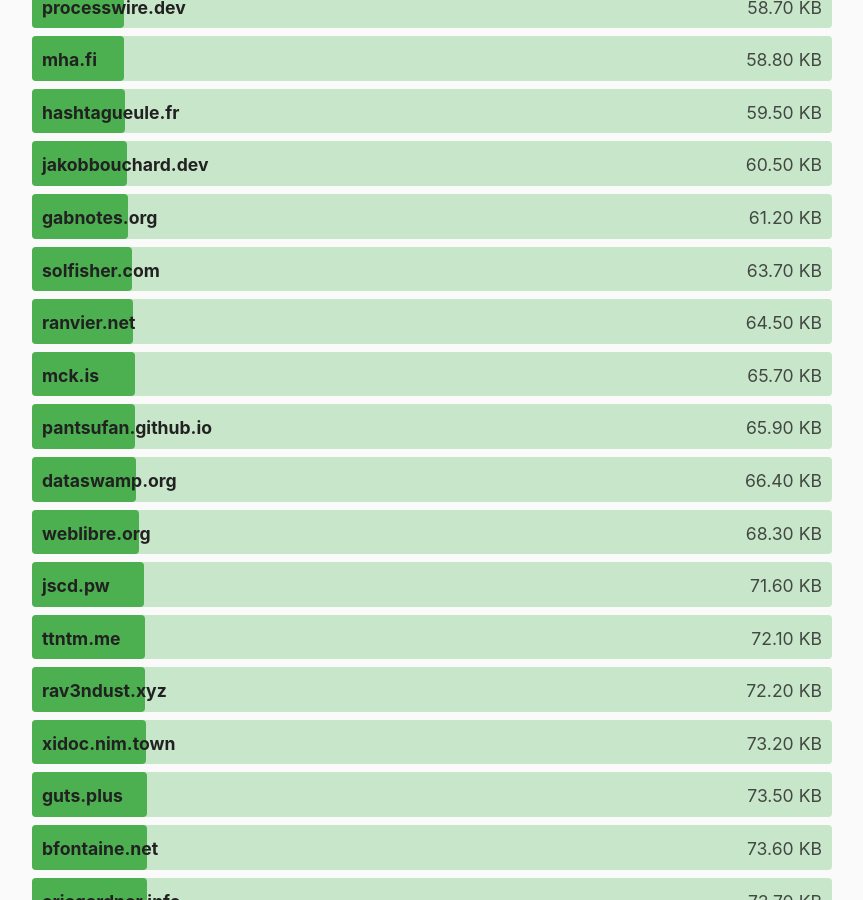
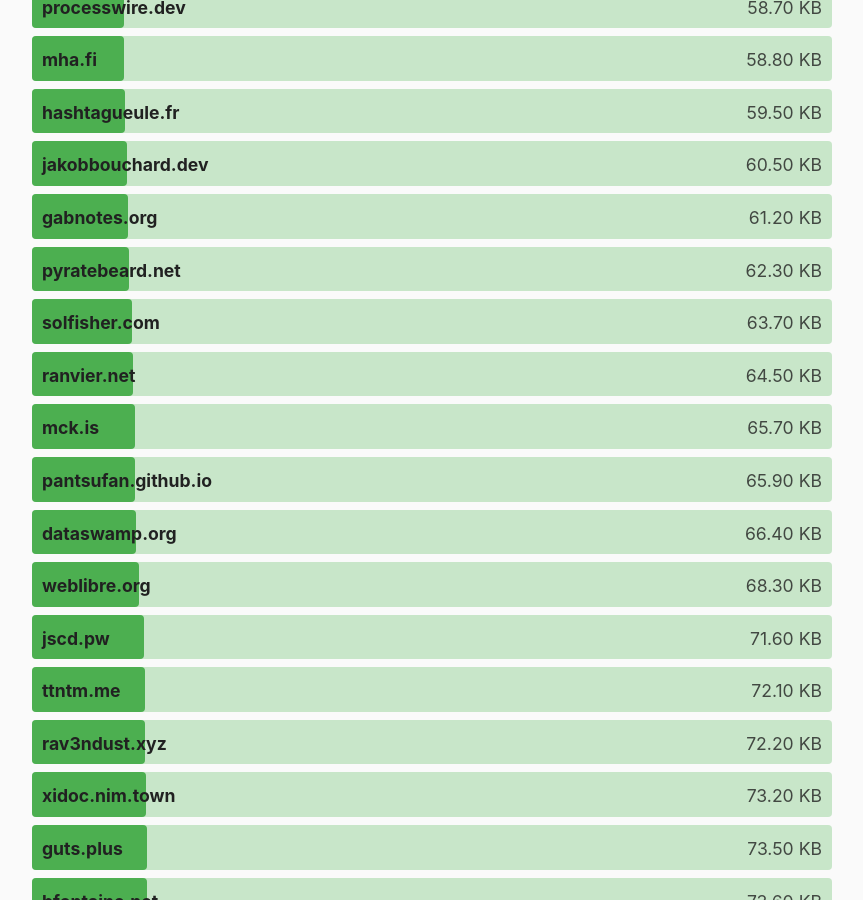
Before and after one commit to kevquirk/512kb.club, a Jekyll site: the page built from index.md, in a window 1280 px wide and 900 px high, scrolled down 10004 px. Shown: the whole window, without its empty margins (208-1071 px from the left). Built offline with Jekyll 4.4.1, drawn with Linux system fonts in a browser that asks for light colours.

Commit message:
add pyratebeard.net

```diff
--- a/_data/sites.yml
+++ b/_data/sites.yml
@@ -1248,6 +1248,11 @@
   size: 83.0
   last_checked: 2021-12-20
 
+- domain: pyratebeard.net
+  url: https://pyratebeard.net
+  size: 62.3
+  last_checked: 2022-01-11
+
 - domain: qcard.link
   url: https://qcard.link/
   size: 101
```
